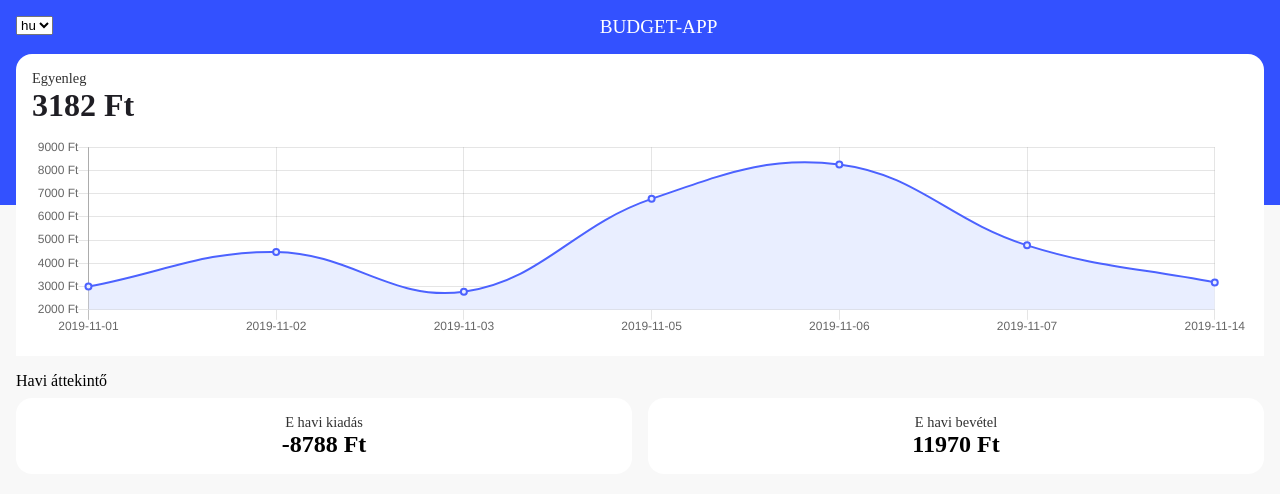
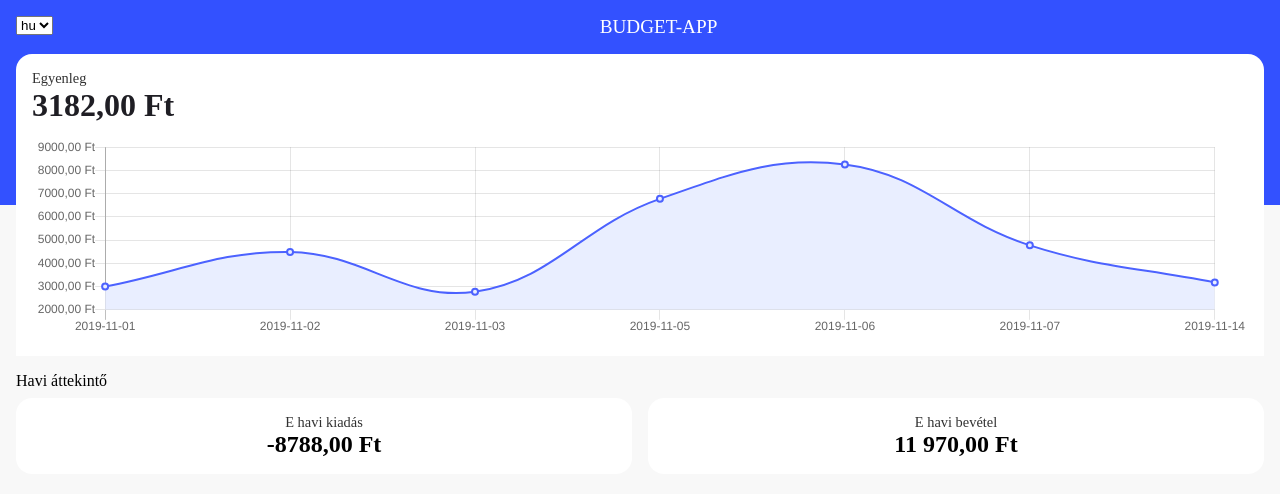
Before and after one commit to JohnTheBoss/budget-vue, a Vue app: page / in a window 1280 px wide. Shown: the top 494 px of the page. Built offline with nearby package versions, Linux system fonts and the light colour scheme.

Commit message:
update money format

```diff
--- a/src/lang/en.json
+++ b/src/lang/en.json
@@ -1,6 +1,6 @@
 {
     "balance": "Balance",
-    "money_format": "${money}",
+    "currency": "USD",
     "monthly_overview": "Monthly Overview",
     "monthly_income": "Monthly Income",
     "monthly_expenses": "Monthly Expenses"
--- a/src/lang/hu.json
+++ b/src/lang/hu.json
@@ -1,6 +1,6 @@
 {
     "balance": "Egyenleg",
-    "money_format": "{money} Ft",
+    "currency": "HUF",
     "monthly_overview": "Havi áttekintő",
     "monthly_income": "E havi bevétel",
     "monthly_expenses": "E havi kiadás"
--- a/src/pages/Home.vue
+++ b/src/pages/Home.vue
@@ -16,7 +16,7 @@
       <div class="headerBox">
         <div class="top">
           <span class="small">{{$t('balance')}}</span>
-          <h1>{{ $t('money_format', {money: currentMoney}) }}</h1>
+          <h1>{{ formatMoney(currentMoney) }}</h1>
         </div>
         <div class="body">
           <budgetChart :chartData="renderBalanceChartData" :options="renderBalanceChartOptions"></budgetChart>
@@ -30,11 +30,11 @@
         <div class="row">
           <div class="box w-50 align-items-center">
             <span class="small">{{$t('monthly_expenses')}}</span>
-            <h2>{{ $t('money_format', {money: totalExp}) }}</h2>
+            <h2>{{ formatMoney(totalExp) }}</h2>
           </div>
           <div class="box w-50 align-items-center">
             <span class="small">{{$t('monthly_income')}}</span>
-            <h2>{{ $t('money_format', {money: totalInc}) }}</h2>
+            <h2>{{ formatMoney(totalInc) }}</h2>
           </div>
         </div>
       </div>
@@ -80,9 +80,7 @@ export default {
       };
     },
     formatMoney: function(m) {
-      return this.$i18n.t("money_format", {
-        money: m
-      });
+        return new Intl.NumberFormat(this.$i18n.locale, { style: 'currency', currency: this.$i18n.t('currency') }).format(m);
     }
   },
   computed: {
```
